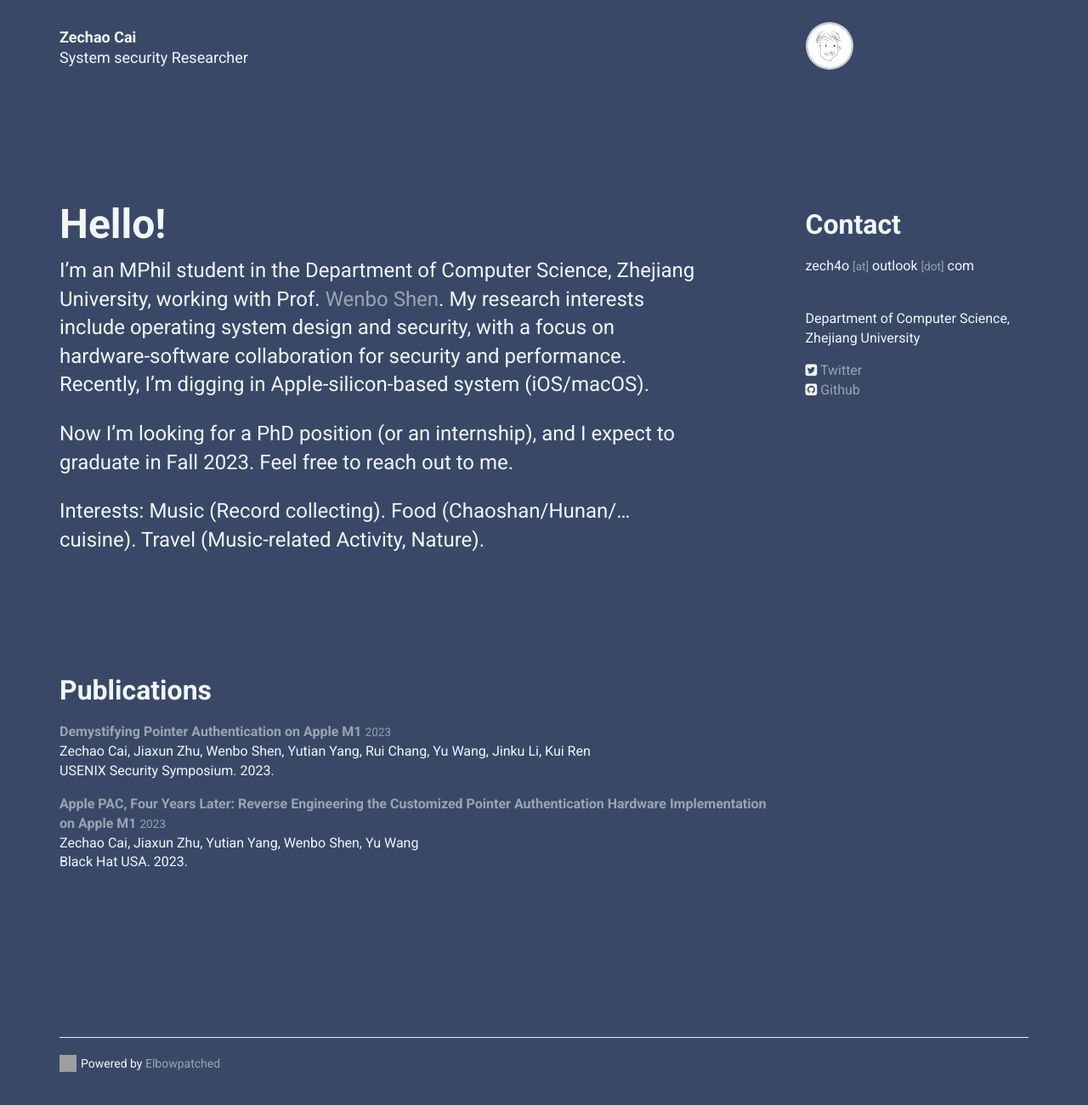
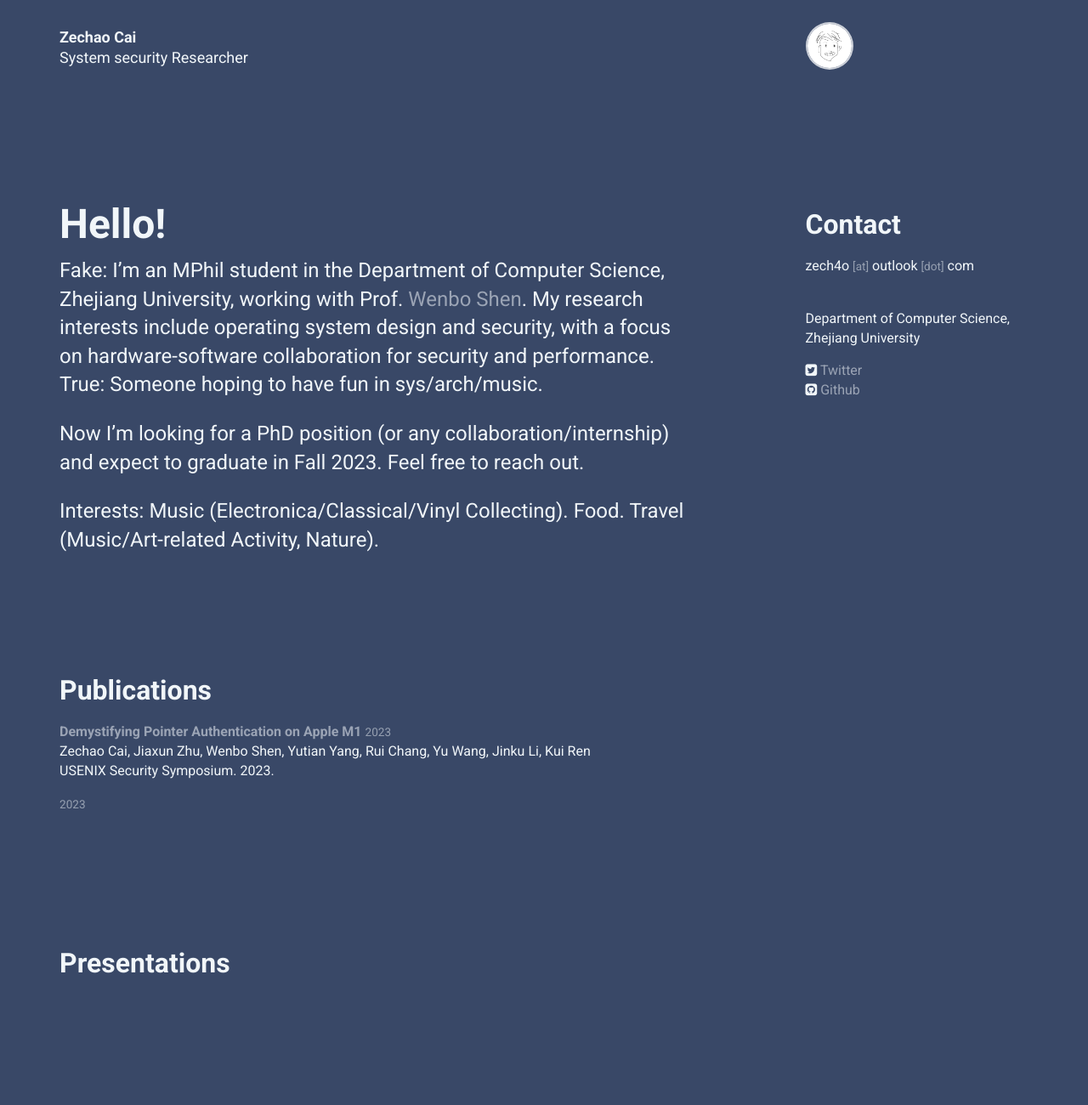
Before and after one commit to zech4o/zech4o.github.io, a Jekyll site: the page built from index.html, in a window 1280 px wide and 1400 px high. Shown: the top 1300 px of the window at 85% size. Built offline with Jekyll 4.4.1, drawn with Linux system fonts in a browser that asks for light colours; nearby versions of some CDN libraries; grey boxes are pictures that could not be loaded.

Commit message:
update data

```diff
--- a/_data/personal.yml
+++ b/_data/personal.yml
@@ -27,11 +27,11 @@ profiles:
 intro:
   title: Hello!
   body: >
-    I'm an MPhil student in the Department of Computer Science, Zhejiang University, working with Prof. [Wenbo Shen](https://wenboshen.org/). My research interests include operating system design and security, with a focus on hardware-software collaboration for security and performance.
-    Recently, I'm digging in Apple-silicon-based system (iOS/macOS).
+    Fake: I'm an MPhil student in the Department of Computer Science, Zhejiang University, working with Prof. [Wenbo Shen](https://wenboshen.org/). My research interests include operating system design and security, with a focus on hardware-software collaboration for security and performance.
+    True: Someone hoping to have fun in sys/arch/music.
 
 
-    Now I'm looking for a PhD position (or an internship), and I expect to graduate in Fall 2023. Feel free to reach out to me.
+    Now I'm looking for a PhD position (or any collaboration/internship) and expect to graduate in Fall 2023. Feel free to reach out.
 
 
-    Interests: Music (Record collecting). Food (Chaoshan/Hunan/... cuisine). Travel (Music-related Activity, Nature).
+    Interests: Music (Electronica/Classical/Vinyl Collecting). Food. Travel (Music/Art-related Activity, Nature).
--- a/_data/presentations.yml
+++ b/_data/presentations.yml
@@ -1,3 +1,11 @@
+  type: conference
+  title: "Apple PAC, Four Years Later: Reverse Engineering the Customized Pointer Authentication Hardware Implementation on Apple M1"
+  authors: Zechao Cai, Jiaxun Zhu, Yutian Yang, Wenbo Shen, Yu Wang
+  conference: Black Hat USA. 2023.
+  year: 2023
+  # pages: 405-414
+  pdf: https://www.blackhat.com/us-23/briefings/schedule/index.html#apple-pac-four-years-later-reverse-engineering-the-customized-pointer-authentication-hardware-implementation-on-apple-m-32824
+  url: https://www.blackhat.com/us-23/briefings/schedule/index.html#apple-pac-four-years-later-reverse-engineering-the-customized-pointer-authentication-hardware-implementation-on-apple-m-32824
 # -
 #   title: Integrating Visualizations with Innertube
 #   location: Quantified Self 2011 Amsterdam
```
Also changed, not shown: _data/publications.yml (+9 -9 lines).
